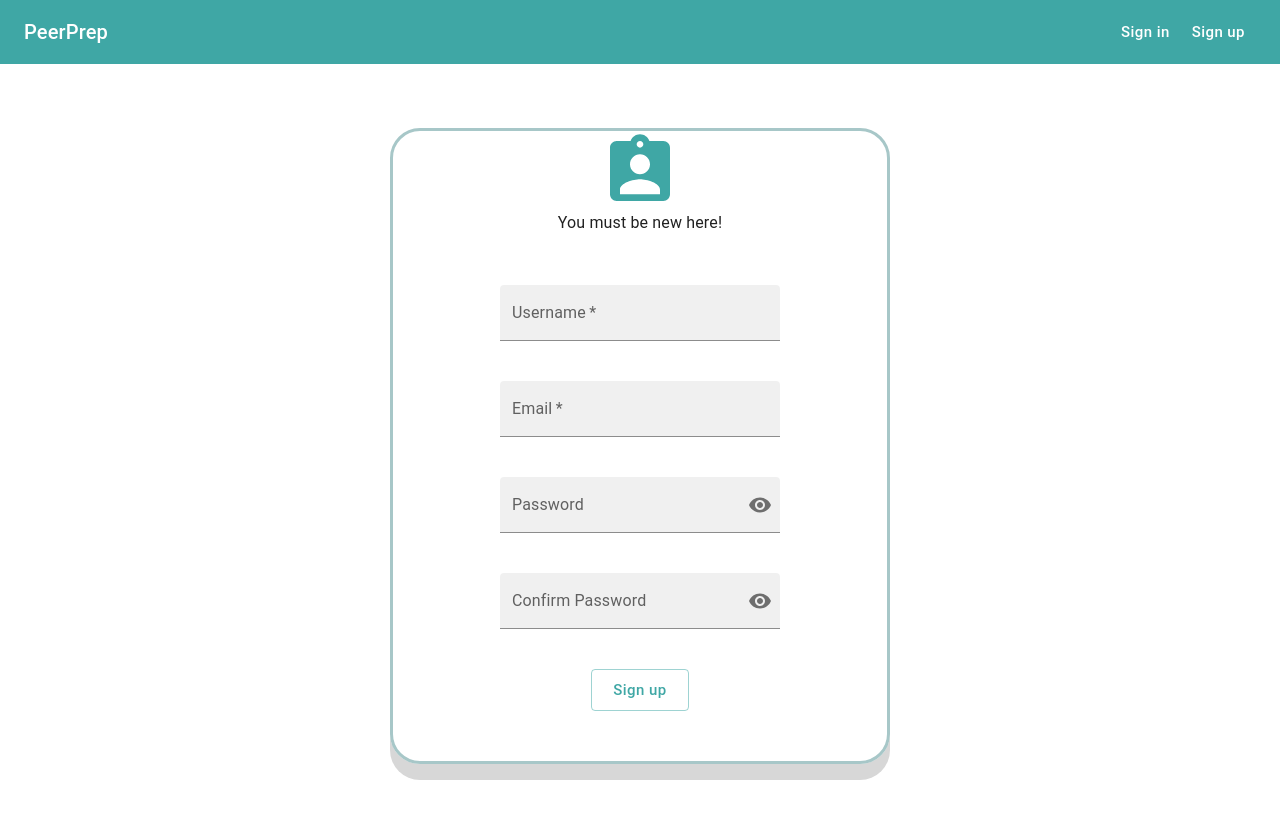
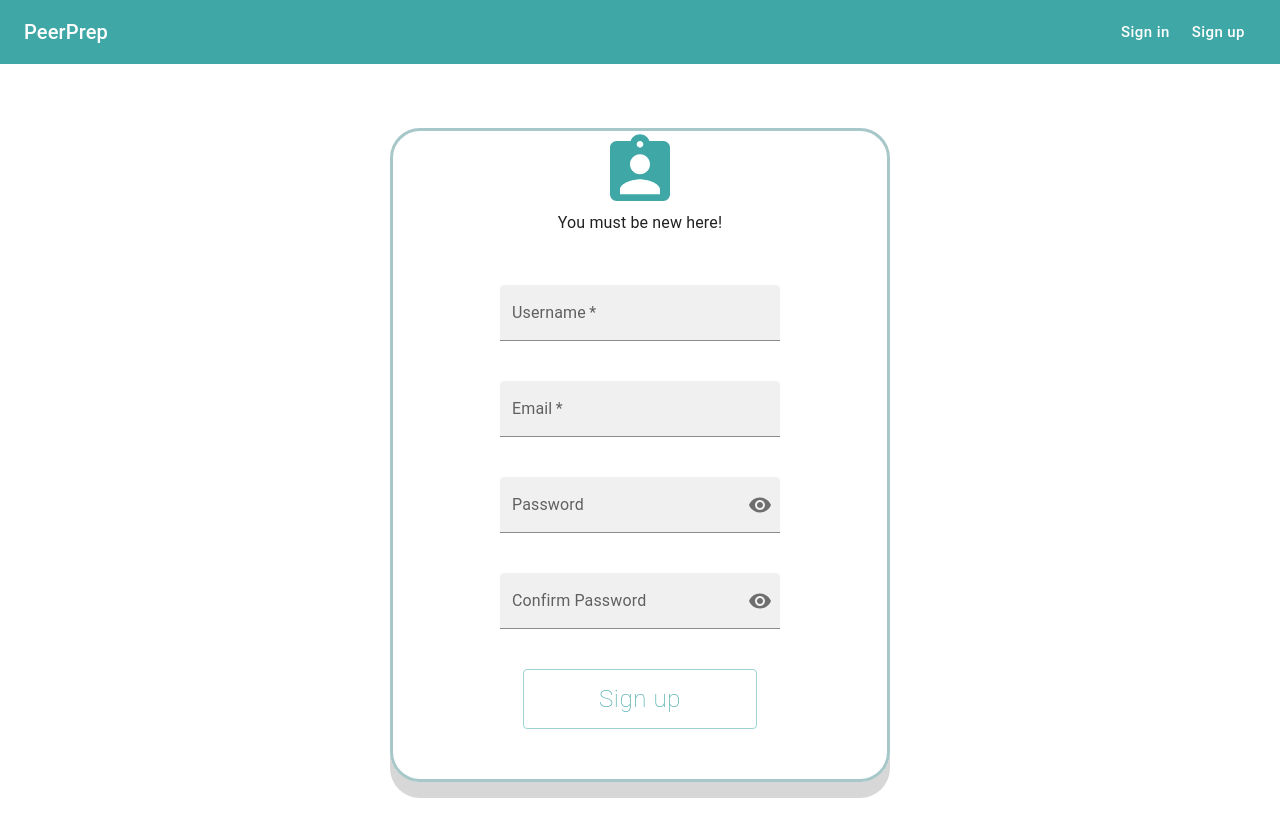
Before and after one commit to CS3219-AY2223S1/cs3219-project-ay2223s1-g28, a React (Create React App) app in the folder frontend/: page /signup in a window 1280 px wide. Shown: the top 836 px of the page. Built offline with nearby package versions, Linux system fonts and the light colour scheme; no server answers.

Commit message:
Update button size and font size responsively

```diff
--- a/frontend/src/components/forms/SigninForm.module.css
+++ b/frontend/src/components/forms/SigninForm.module.css
@@ -1,12 +1,13 @@
 .signin_button {
   padding: 8px 30px !important;
-  font-size: 24px !important;
+  font-size: 16px !important;
   font-weight: lighter !important;
 }
 
 @media only screen and (min-width: 600px) {
   .signin_button {
     padding: 8px 75px !important;
+    font-size: 24px !important;
   }
 }
 
--- a/frontend/src/components/forms/SignupForm.module.css
+++ b/frontend/src/components/forms/SignupForm.module.css
@@ -2,14 +2,15 @@
     margin: 50px 0;
 }
 
-.signin_button {
+.signup_button {
     padding: 8px 30px !important;
-    font-size: 24px !important;
+    font-size: 16px !important;
     font-weight: lighter !important;
 }
 
 @media only screen and (min-width: 600px) {
-    .signin_button {
+    .signup_button {
         padding: 8px 75px !important;
+        font-size: 24px !important;
     }
 }
--- a/frontend/src/components/forms/UpdateProfileForm.module.css
+++ b/frontend/src/components/forms/UpdateProfileForm.module.css
@@ -1,5 +1,12 @@
 .update_profile_button {
-    padding: 8px 75px !important;
-    font-size: 24px !important;
+    padding: 8px 30px !important;
+    font-size: 16px !important;
     font-weight: lighter !important;
 }
+
+@media only screen and (min-width: 600px) {
+    .update_profile_button {
+        padding: 8px 75px !important;
+        font-size: 24px !important;
+    }
+}
```
